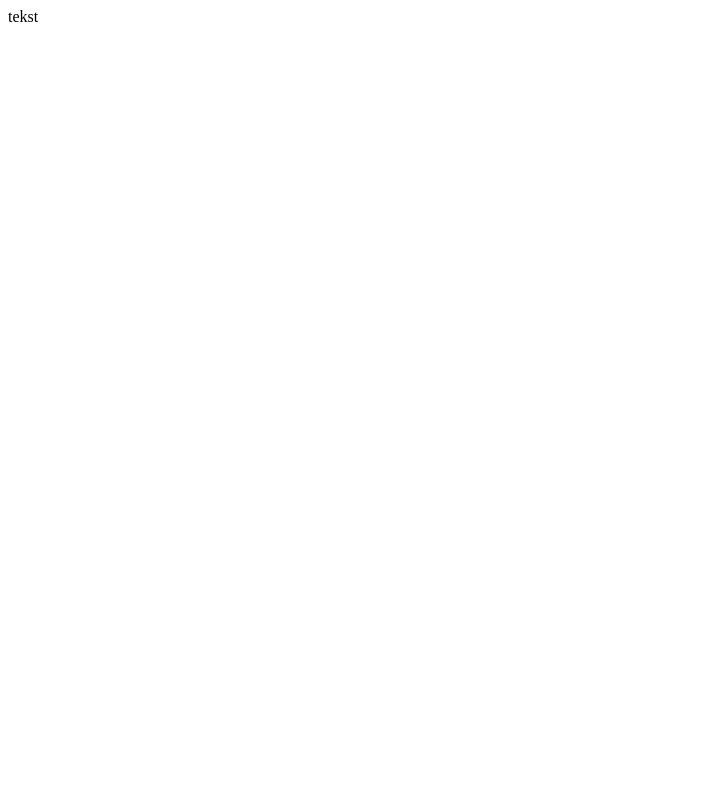
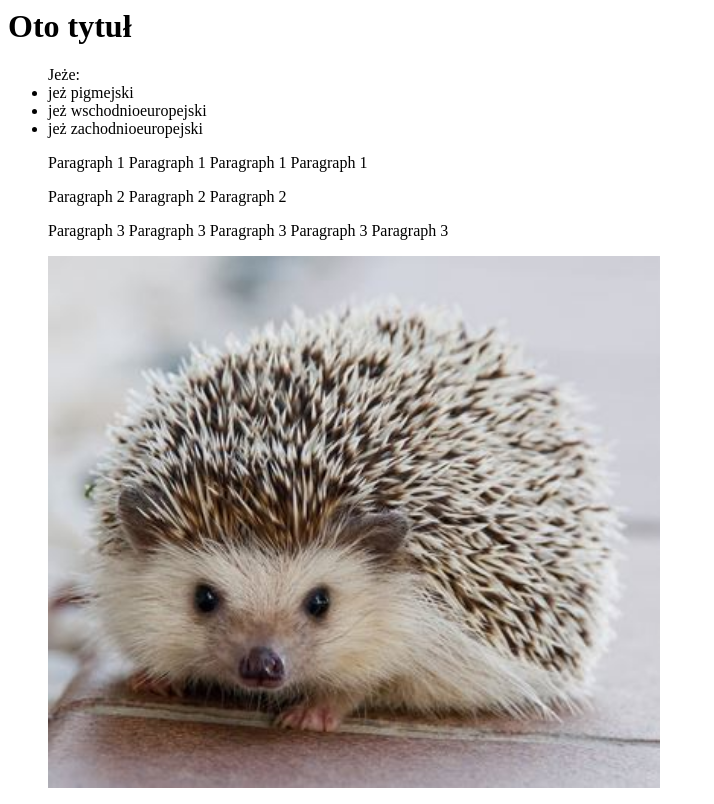
Before and after one commit to Glitchmin/Prymusi2020, a plain HTML site: page index.html in a window 1280 px wide. Shown: the whole page, without its empty margins (0-714 px from the left). Drawn offline with Linux system fonts and the light colour scheme.

Commit message:
nowa strona

```diff
--- a/index.html
+++ b/index.html
@@ -4,6 +4,17 @@
 	<title>tytuł</title>
 	</head>
 	<body>
-	tekst
+	<h1>Oto tytuł</h1>
+	<ul> Jeże:
+	<li> jeż pigmejski </li>
+	<li> jeż wschodnioeuropejski </li>
+	<li> jeż zachodnioeuropejski </li>
+
+	<span class="paragrafy">
+		<p> Paragraph 1 Paragraph 1 Paragraph 1 Paragraph 1 </p>
+		<p> Paragraph 2 Paragraph 2 Paragraph 2</p>
+		<p> Paragraph 3 Paragraph 3 Paragraph 3 Paragraph 3 Paragraph 3</p>
+	</span>
+	<img src="jez.JPG" alt="jez" width="50%" height="auto">
 	</body>
 </html>
```
Also changed, not shown: jez.JPG (added).
